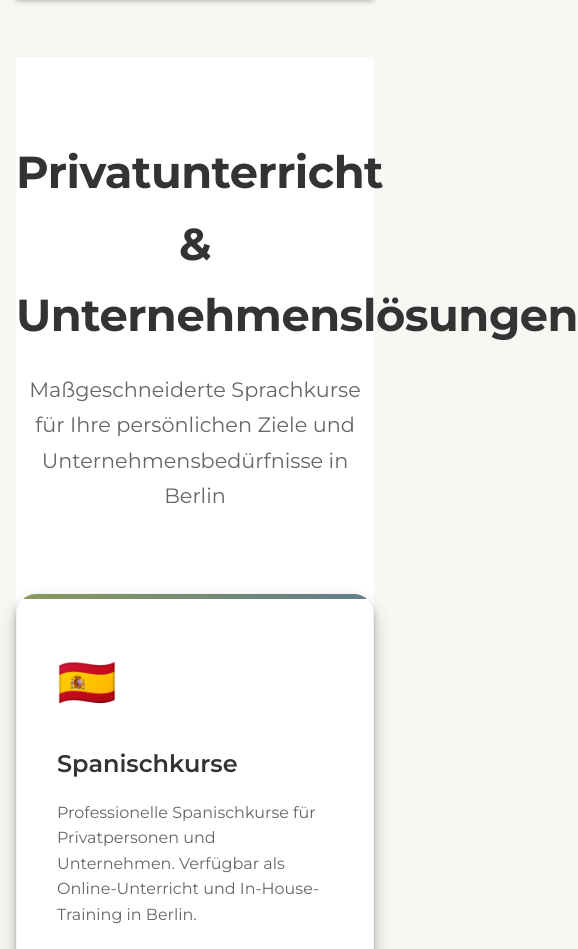
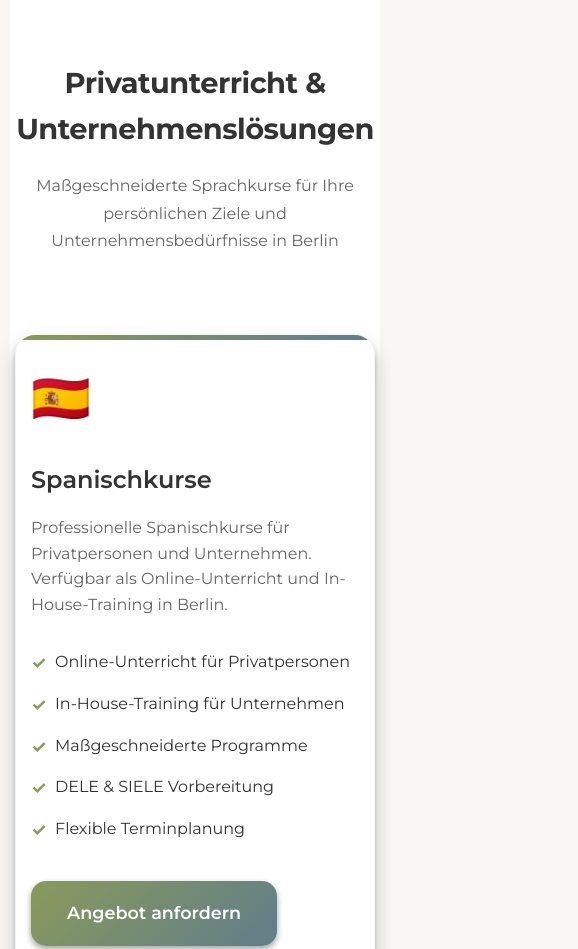
Before and after one commit to kolibrilanguageservices/web, a plain HTML site: page index.html in a window 390 px wide. Shown: the part 561-1510 px from the top of the page, 578 px wide, since content can reach past the window. Drawn offline with Linux system fonts and the light colour scheme.

Commit message:
Fix: Responsive design y overflow - Mejora layout para dispositivos móviles

```diff
--- a/index.html
+++ b/index.html
@@ -47,6 +47,8 @@
             max-width: 1200px;
             margin: 0 auto;
             padding: 0 20px;
+            overflow-x: hidden;
+            box-sizing: border-box;
         }
 
         /* Language Selector */
@@ -165,9 +167,10 @@
 
         .services-grid {
             display: grid;
-            grid-template-columns: repeat(auto-fit, minmax(350px, 1fr));
+            grid-template-columns: repeat(auto-fit, minmax(320px, 1fr));
             gap: 30px;
             margin-top: 60px;
+            max-width: 100%;
         }
 
         .service-card {
@@ -179,6 +182,8 @@
             border: 1px solid var(--gray-100);
             position: relative;
             overflow: hidden;
+            max-width: 100%;
+            box-sizing: border-box;
         }
 
         .service-card::before {
@@ -475,6 +480,8 @@
         @media (max-width: 768px) {
             .container {
                 padding: 0 16px;
+                max-width: 100%;
+                overflow-x: hidden;
             }
 
             .header-logo-container {
@@ -489,6 +496,16 @@
 
             .logo {
                 font-size: 2.5rem;
+            }
+
+            .section-title {
+                font-size: 2.2rem;
+                padding: 0 10px;
+            }
+
+            .section-subtitle {
+                font-size: 1.1rem;
+                padding: 0 15px;
             }
 
             .profile-container {
@@ -512,14 +529,32 @@
 
             .services-grid {
                 grid-template-columns: 1fr;
+                gap: 20px;
+            }
+
+            .service-card {
+                padding: 30px 20px;
+                margin: 0 10px;
             }
 
             .about-grid {
                 grid-template-columns: 1fr;
+                gap: 20px;
+            }
+
+            .about-item {
+                padding: 30px 20px;
+                margin: 0 10px;
             }
 
             .contact-info {
                 grid-template-columns: 1fr;
+                gap: 20px;
+            }
+
+            .contact-item {
+                padding: 30px 20px;
+                margin: 0 10px;
             }
 
             .language-selector {
@@ -530,8 +565,6 @@
                 display: inline-block;
             }
 
-
-
             .profile-credentials {
                 padding: 20px;
                 margin-top: 24px;
@@ -540,6 +573,46 @@
             .profile-stats {
                 grid-template-columns: 1fr;
                 gap: 16px;
+            }
+        }
+
+        /* Extra small devices */
+        @media (max-width: 480px) {
+            .container {
+                padding: 0 10px;
+            }
+
+            .section-title {
+                font-size: 1.8rem;
+                padding: 0 5px;
+            }
+
+            .section-subtitle {
+                font-size: 1rem;
+                padding: 0 10px;
+            }
+
+            .service-card {
+                padding: 25px 15px;
+                margin: 0 5px;
+            }
+
+            .about-item {
+                padding: 25px 15px;
+                margin: 0 5px;
+            }
+
+            .contact-item {
+                padding: 25px 15px;
+                margin: 0 5px;
+            }
+
+            .logo {
+                font-size: 2rem;
+            }
+
+            .profile-name {
+                font-size: 1.8rem;
             }
         }
 
```
